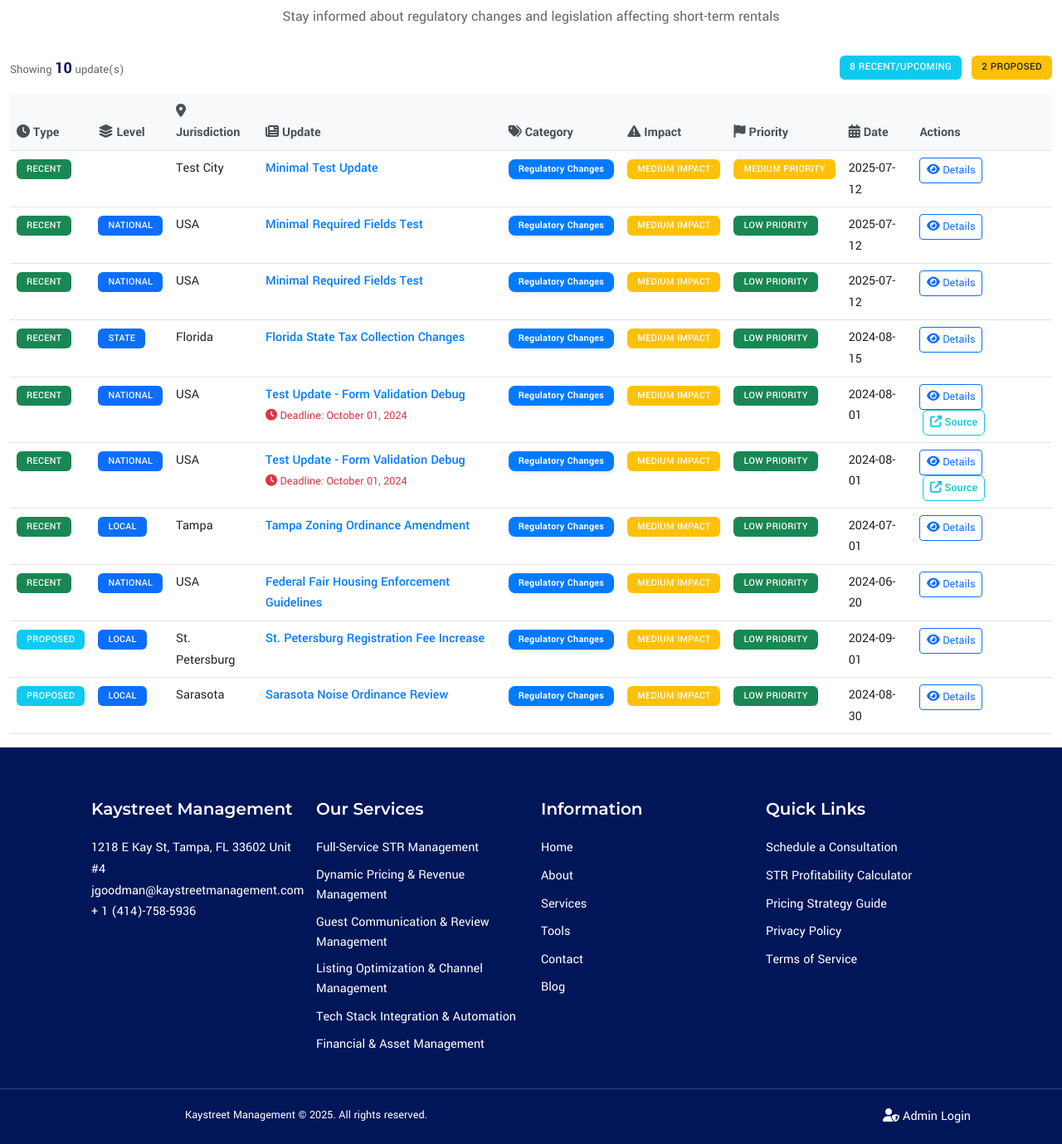
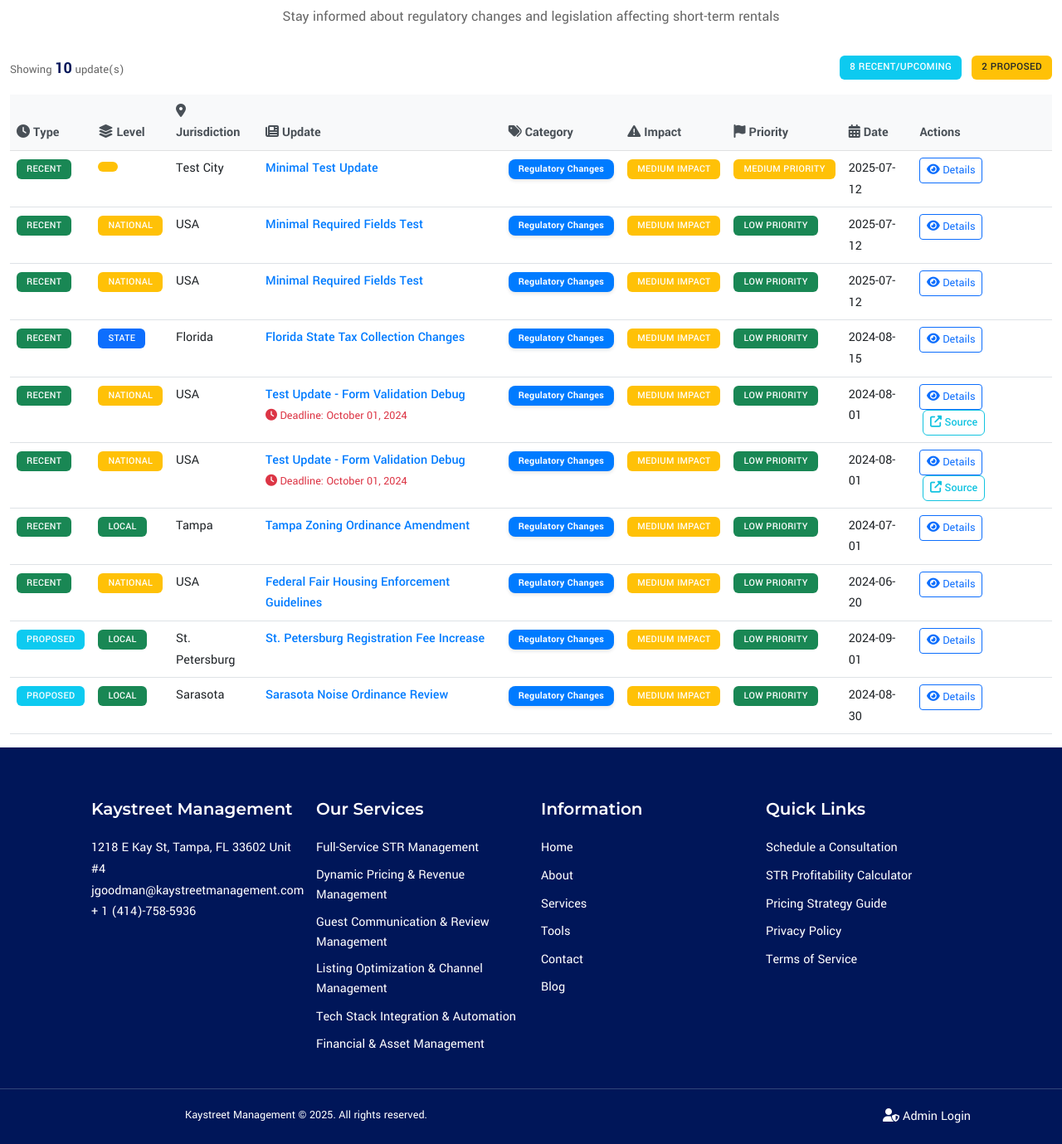
Before and after one commit to jake-goodman528/legal-tracker, a Flask app: page /updates in a window 1280 px wide. Shown: the part 172-1551 px from the top of the page at 83% size. Run offline with Flask 3, Linux system fonts and the light colour scheme; data comes from the database, SQL or seed files in the repository; some libraries are stand-ins or nearby versions.

Commit message:
Standardize Industry Updates table styling to match Regulations table
- Update jurisdiction level badges to use conditional coloring:
  - Local = Green (bg-success)
  - State = Blue (bg-primary)
  - National = Yellow (bg-warning)
- Applied consistent badge styling across both recent/upcoming and proposed updates
- Tables now have matching visual appearance and user experience

```diff
--- a/templates/updates.html
+++ b/templates/updates.html
@@ -86,7 +86,9 @@
                                 {% endif %}
                             </td>
                             <td>
-                                <span class="badge bg-primary">{{ update.jurisdiction_level }}</span>
+                                <span class="badge bg-{{ 'success' if update.jurisdiction_level == 'Local' else 'primary' if update.jurisdiction_level == 'State' else 'warning' }}">
+                                    {{ update.jurisdiction_level }}
+                                </span>
                             </td>
                             <td class="jurisdiction-cell">
                                 {{ update.jurisdiction_affected }}
@@ -149,7 +151,9 @@
                                 {% endif %}
                             </td>
                             <td>
-                                <span class="badge bg-primary">{{ update.jurisdiction_level }}</span>
+                                <span class="badge bg-{{ 'success' if update.jurisdiction_level == 'Local' else 'primary' if update.jurisdiction_level == 'State' else 'warning' }}">
+                                    {{ update.jurisdiction_level }}
+                                </span>
                             </td>
                             <td class="jurisdiction-cell">
                                 {{ update.jurisdiction_affected }}
```
